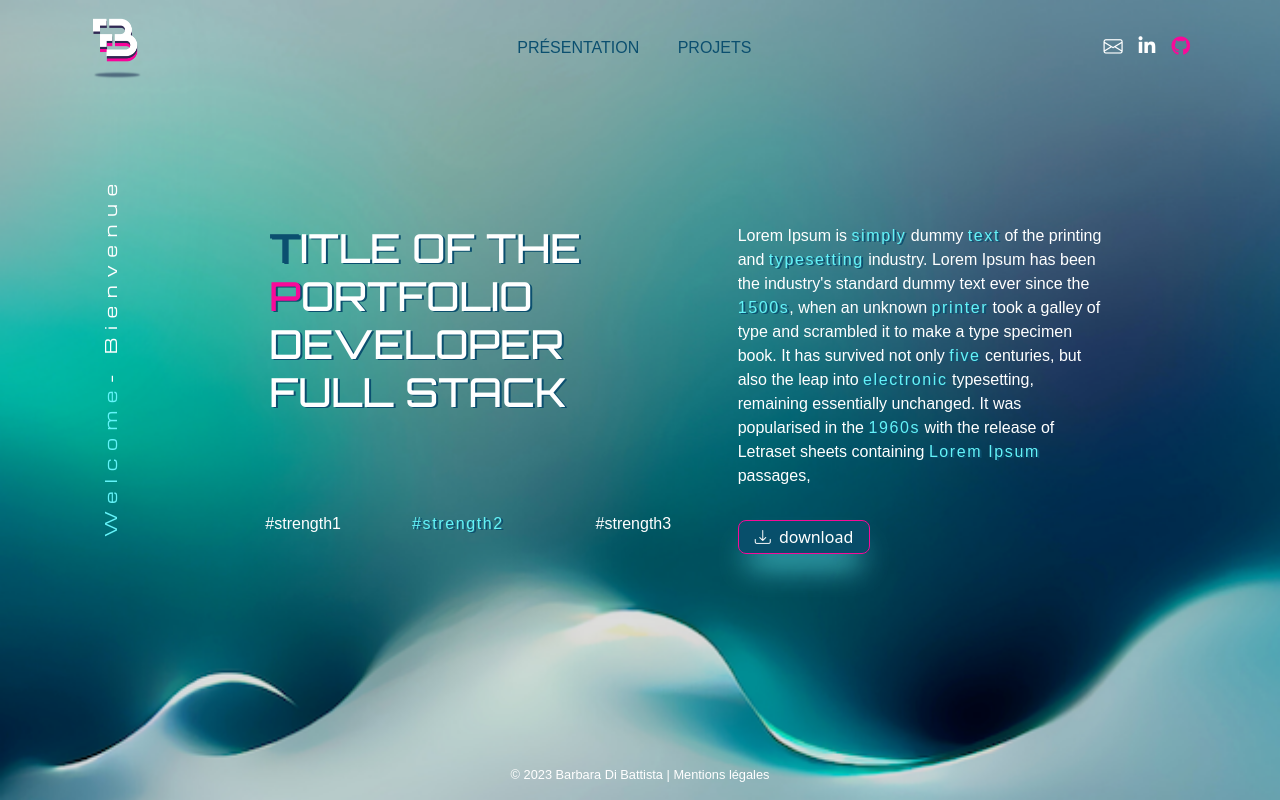
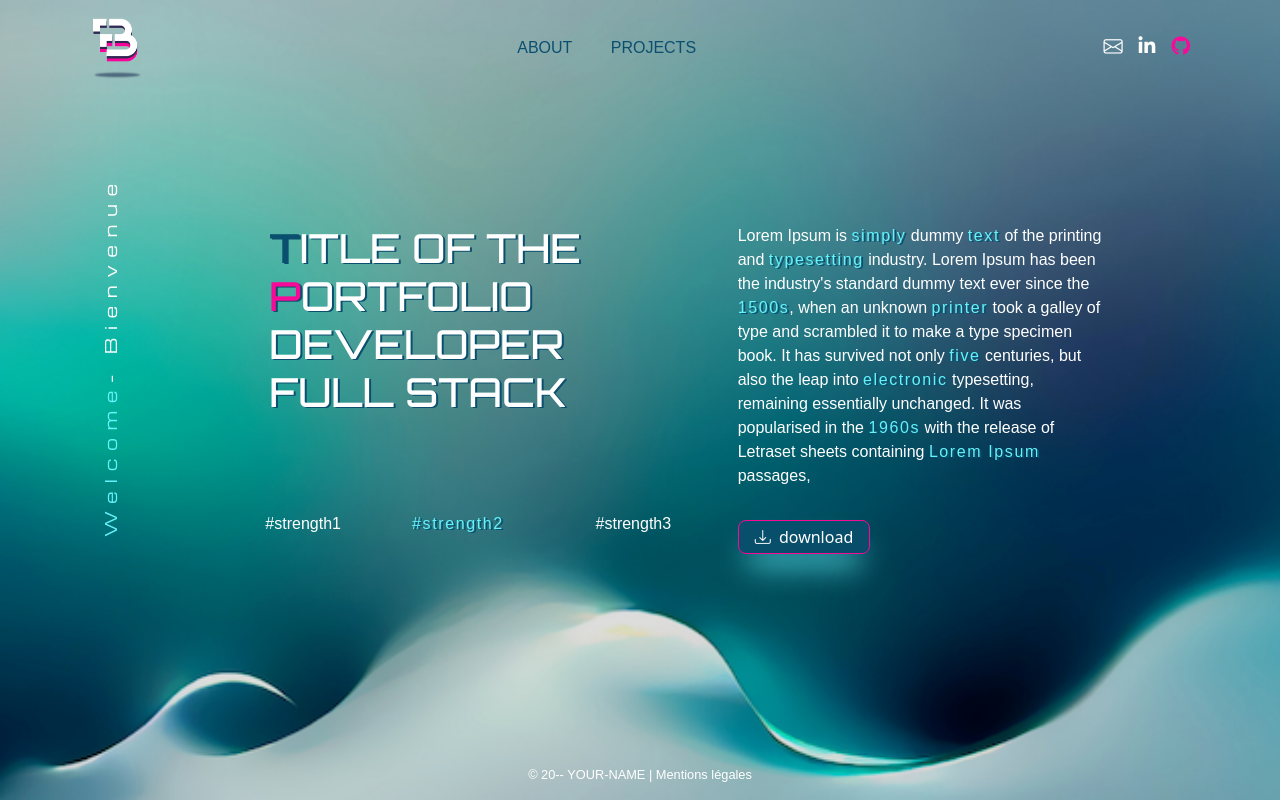
Before and after one commit to dibattista/di-battista-barbara-public, a Flask app: page / in a window 1280 px wide. Run offline with Flask 2, Linux system fonts and the light colour scheme; some libraries are stand-ins or nearby versions; some web fonts are replaced.

Commit message:
removed cv + add new one

```diff
--- a/app.py
+++ b/app.py
@@ -17,7 +17,7 @@ def privacy():
 # Download route
 @application.route('/download')
 def download():
-    path = 'static/files/CV-BDB.pdf'
+    path = 'static/files/CV.pdf'
     return send_file(path, as_attachment=True)
 
 #SEO
--- a/templates/base.html
+++ b/templates/base.html
@@ -65,13 +65,13 @@
                         <li class="nav-item nav__navigation">
                             <a class="nav-link nav__link {{ 'nav__link--active' if request.path == url_for('index') }}"
                               href="{{ url_for('index')}}">
-                                PRÉSENTATION
+                                ABOUT
                             </a>
                         </li>
                         <li class="nav-item nav__navigation">
                           <a class="nav-link nav__link {{ 'nav__link--active' if request.path == url_for('projets') }}"
                           href="{{ url_for('projets')}}">
-                            PROJETS
+                            PROJECTS
                           </a>
                         </li>
                     </ul>
@@ -80,20 +80,20 @@
                     <!-- Icons -->
                     <ul class="nav navbar-nav align-items-center custom-social-nav">
                         <li class="nav-item me-4 me-lg-0">
-                            <a class="nav-link" href="mailto: contact@dibattistabarbara.com">
+                            <a class="nav-link" href="mailto: contact@exemple.com">
                                 <i class="bi bi-envelope bi-envelope-color i-size-custom"></i>
                             </a>
                         </li>
                         <li class="nav-item me-4 me-lg-0">
                             <a class="nav-link"
-                            href="https://www.linkedin.com/in/barbara-di-battista-710521b3/"
+                            href="https://www.linkedin.com"
                             target="_blank">
                                 <i class="fab fa-linkedin-in fa-linkedin-in-color i-size-custom"></i>
                             </a>
                         </li>
                         <li class="nav-item me-3 me-lg-0">
                             <a class="nav-link"
-                            href="https://github.com/dibattista/di-battista-barbara"
+                            href="https://github.com"
                             target="_blank">
                               <i class="fab fa-github i-size-custom i-github-color"></i>
                             </a>
@@ -115,7 +115,7 @@
     <footer class="footer">
       <div class="foot-wrapper">
         <p class="d-flex justify-content-center footer-copyright">
-          <a href="{{ url_for('privacy')}}">© 2023 Barbara Di Battista | Mentions légales</a>
+          <a href="{{ url_for('privacy')}}">© 20-- YOUR-NAME | Mentions légales</a>
         </p>
       </div>
     </footer>
```
Also changed, not shown: 5 other files.
